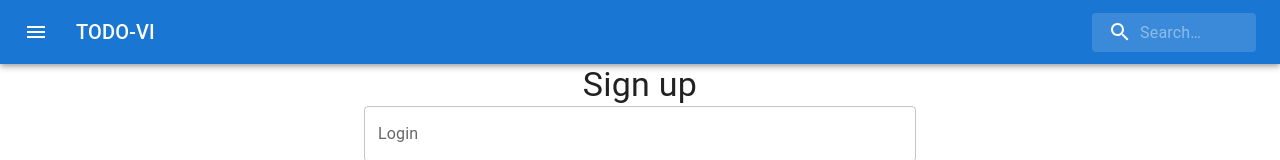
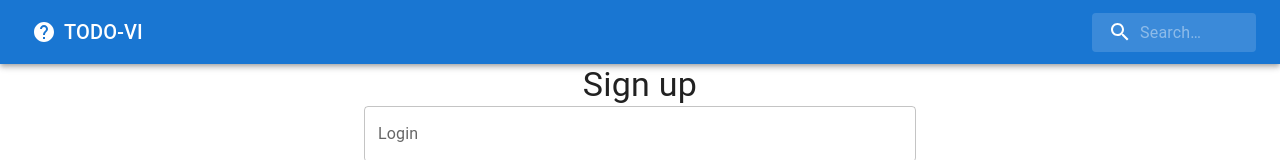
Before and after one commit to itbali/todo-fe-lessons, a React (Vite) app: page / in a window 1280 px wide. Shown: the top 160 px of the page. Built offline with nearby package versions, Linux system fonts and the light colour scheme.

Commit message:
Adding a new About page with a working link

```diff
--- a/src/app/router.tsx
+++ b/src/app/router.tsx
@@ -1,9 +1,14 @@
 import {createBrowserRouter} from "react-router-dom";
 import App from "./App.tsx";
+import About from "../pages/About.tsx";
 
 export const router = createBrowserRouter([
     {
         path: "/",
         element: <App/>,
     },
+    {
+        path: "/about/",
+        element: <About/>,
+    },
 ]);
--- /dev/null
+++ b/src/pages/About.tsx
@@ -0,0 +1,17 @@
+import Typography from "@mui/material/Typography";
+import Box from "@mui/material/Box";
+
+const About = () => {
+    return (
+        <Box>
+            <Typography variant={'h1'}>
+                About
+            </Typography>
+            <Typography variant={'body1'}>
+                This is simple ToDo application
+            </Typography>
+        </Box>
+    );
+};
+
+export default About;
--- a/src/shared/ui/ToolBar.tsx
+++ b/src/shared/ui/ToolBar.tsx
@@ -1,7 +1,6 @@
 import AppBar from "@mui/material/AppBar";
 import Toolbar from "@mui/material/Toolbar";
 import IconButton from "@mui/material/IconButton";
-import MenuIcon from "@mui/icons-material/Menu";
 import Typography from "@mui/material/Typography";
 import SearchIcon from "@mui/icons-material/Search";
 import Box from "@mui/material/Box";
@@ -10,6 +9,8 @@ import InputBase from "@mui/material/InputBase";
 import {useSelector} from "react-redux";
 import {selectUser} from "../../entities/user/model/userSlice.ts";
 import {selectTodos} from "../../entities/todo/model/todoSlice.ts";
+import {NavLink} from "react-router-dom";
+import {Help} from "@mui/icons-material";
 
 const Search = styled('div')(({theme}) => ({
     position: 'relative',
@@ -65,15 +66,18 @@ export const ToolBar = ({isLoggedIn}: TTollbarProps) => {
         <Box sx={{flexGrow: 1}}>
             <AppBar position="static">
                 <Toolbar>
-                    <IconButton
-                        size="large"
-                        edge="start"
-                        color="inherit"
-                        aria-label="open drawer"
-                        sx={{mr: 2}}
-                    >
-                        <MenuIcon/>
-                    </IconButton>
+                    {/*<IconButton*/}
+                    {/*    size="large"*/}
+                    {/*    edge="start"*/}
+                    {/*    color="inherit"*/}
+                    {/*    aria-label="open drawer"*/}
+                    {/*    sx={{mr: 2}}*/}
+                    {/*>*/}
+                    {/*    <MenuIcon/>*/}
+                    {/*</IconButton>*/}
+                    <NavLink to={'/about/'}>
+                        <IconButton style={{color: 'white'}}><Help/></IconButton>
+                    </NavLink>
                     <Typography
                         variant="h6"
                         noWrap
```
